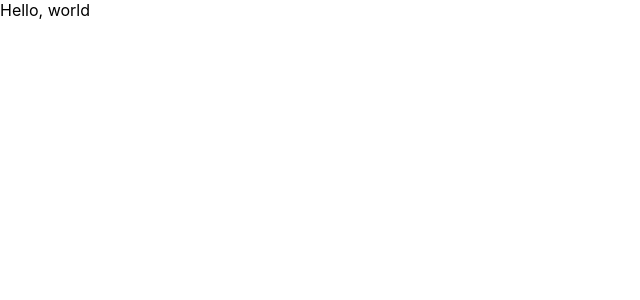
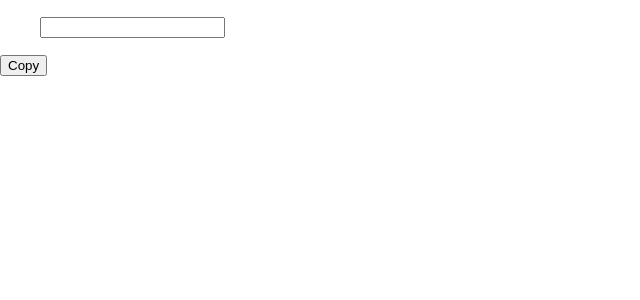
Before and after one commit to yszk0123/outline, a React (Create React App) app: page / in a window 1280 px wide. Shown: the top 300 px of the page, without its empty margins (0-640 px from the left). Built offline with nearby package versions, Linux system fonts and the light colour scheme.

Commit message:
feat: display tree and edit text

```diff
--- a/src/components/App.tsx
+++ b/src/components/App.tsx
@@ -1,5 +1,98 @@
-import React from 'react';
+import React, { useCallback, useState } from 'react';
+
+type Version = '0.1.0';
+
+const VERSION: Version = '0.1.0';
+
+function copyToClipboard(data: Data) {
+  const formattedData = JSON.stringify(data, null, 2);
+  navigator.clipboard.writeText(formattedData);
+}
+
+type Tree = { id: string; text: string; children?: Tree[] };
+
+type Data = { version: Version; tree: Tree };
+
+function generateId(): string {
+  return `${Math.random() * 1000 * 1000 + Date.now()}`;
+}
+
+const initialData: Data = {
+  version: VERSION,
+  tree: { id: generateId(), text: '' },
+};
+
+interface TreeViewProps {
+  tree: Tree;
+  onChange: (tree: Tree, text: string) => void;
+}
+
+function TreeView({ tree, onChange }: TreeViewProps) {
+  const handleChange = useCallback(
+    (event: React.ChangeEvent<HTMLInputElement>) => {
+      const text = event.currentTarget.value;
+      onChange(tree, text);
+    },
+    [tree, onChange],
+  );
+
+  return (
+    <ul>
+      <input type="text" value={tree.text} onChange={handleChange} />
+      {(tree.children || []).map((child, i) => {
+        return (
+          <li key={i}>
+            <TreeView tree={child} onChange={onChange} />
+          </li>
+        );
+      })}
+    </ul>
+  );
+}
+
+function updateTree(tree: Tree, updateFn: (tree: Tree) => Tree): Tree {
+  return updateTreeInner(tree, tree.id, updateFn);
+}
+
+function updateTreeInner(
+  tree: Tree,
+  id: string,
+  updateFn: (tree: Tree) => Tree,
+): Tree {
+  if (tree.id === id) {
+    return updateFn(tree);
+  }
+
+  const children = tree.children
+    ? tree.children.map(child => {
+        return updateTreeInner(child, id, updateFn);
+      })
+    : undefined;
+
+  return {
+    ...tree,
+    children,
+  };
+}
 
 export function App() {
-  return <div>Hello, world</div>;
+  const [data, setData] = useState(initialData);
+  const handleCopy = useCallback(() => {
+    copyToClipboard(data);
+  }, [data]);
+  const handleChange = useCallback(
+    (tree: Tree, text: string) => {
+      const newTree = updateTree(tree, e => ({ ...e, text }));
+      const newData = { ...data, tree: newTree };
+      setData(newData);
+    },
+    [data],
+  );
+
+  return (
+    <div>
+      <TreeView tree={data.tree} onChange={handleChange} />
+      <button onClick={handleCopy}>Copy</button>
+    </div>
+  );
 }
```
